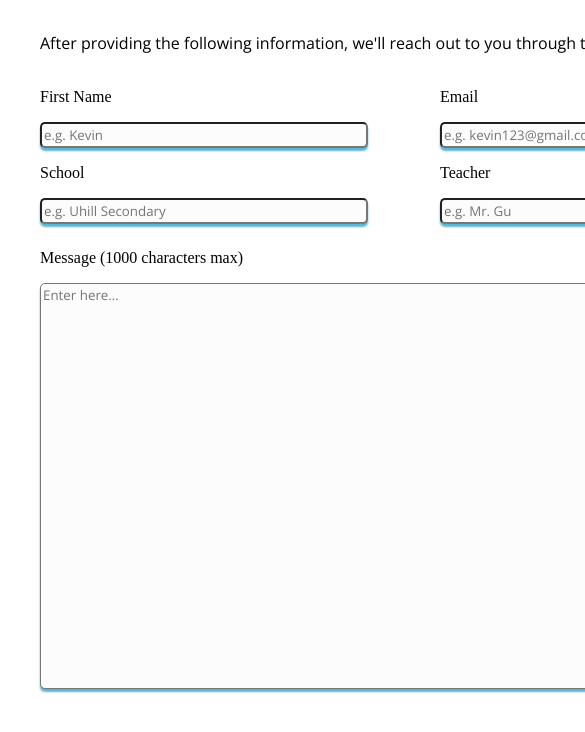
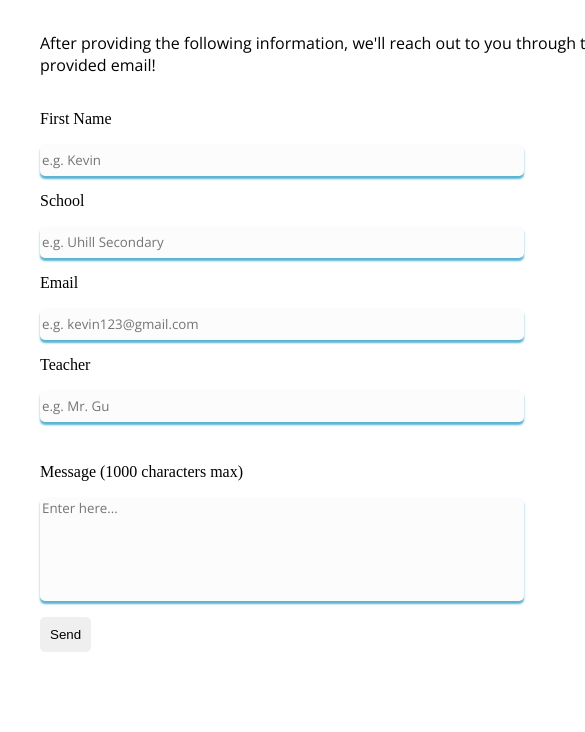
Before and after one commit to felixlzz/Ennovate-Contact-page, a plain HTML site: page index.html in a window 390 px wide. Shown: the top 732 px of the page, 585 px wide, since content can reach past the window. Drawn offline with nearby package versions, Linux system fonts and the light colour scheme.

Commit message:
Added css code for mobile screen compatiblity

```diff
--- a/style.css
+++ b/style.css
@@ -55,7 +55,7 @@ input, textarea {
     font-family: 'Open Sans', sans-serif;
     border-radius: 5px;
     background-color: rgb(252, 252, 252);
-    outline: none;
+    border: none;
     box-shadow: 0px 3px 2px rgb(91, 180, 209);
     padding: 1rem auto;
 }
@@ -79,3 +79,38 @@ input:focus, textarea:focus {
 #send:hover {
     background-color: rgb(62, 87, 168);
 }
+
+@media screen and (max-width: 620px) {
+    form {
+        width: 600px;
+    }
+
+    #div1 {
+        width: 100%;
+        float:none;
+
+    }
+
+    #div2 {
+        width: 100%;
+        float: none;
+    }
+
+    #div3 {
+        width: 100%;
+        float: none;
+    }
+
+    textarea {
+        width: 80%;
+        height: 100px;
+    }
+
+    #send {
+        float: left;
+    }
+
+    input {
+        height: 30px;
+    }
+}
```
